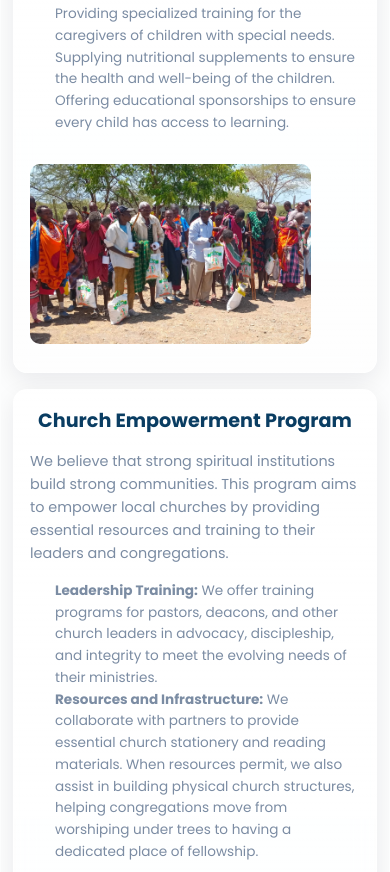
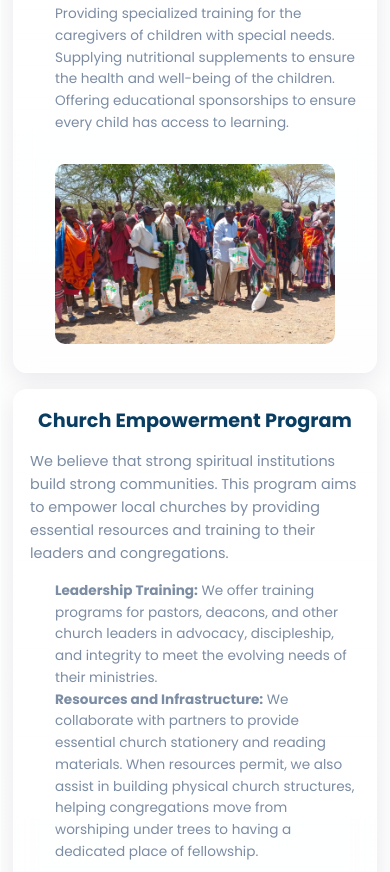
Before and after one commit to amosalah-1/Ereto-Namunyak, a website: page index.html in a window 390 px wide. Shown: the part 3132-4004 px from the top of the page. Drawn offline with nearby package versions, Linux system fonts and the light colour scheme.

Commit message:
mobile changes

```diff
--- a/style.css
+++ b/style.css
@@ -853,6 +853,11 @@ span {
         flex-shrink: 0;
     }
 
+    /* Center single image in gallery */
+    .card-gallery > img:only-child {
+        margin: 0 auto;
+    }
+
     /* Form */
     form {
         gap: 12px;
```
